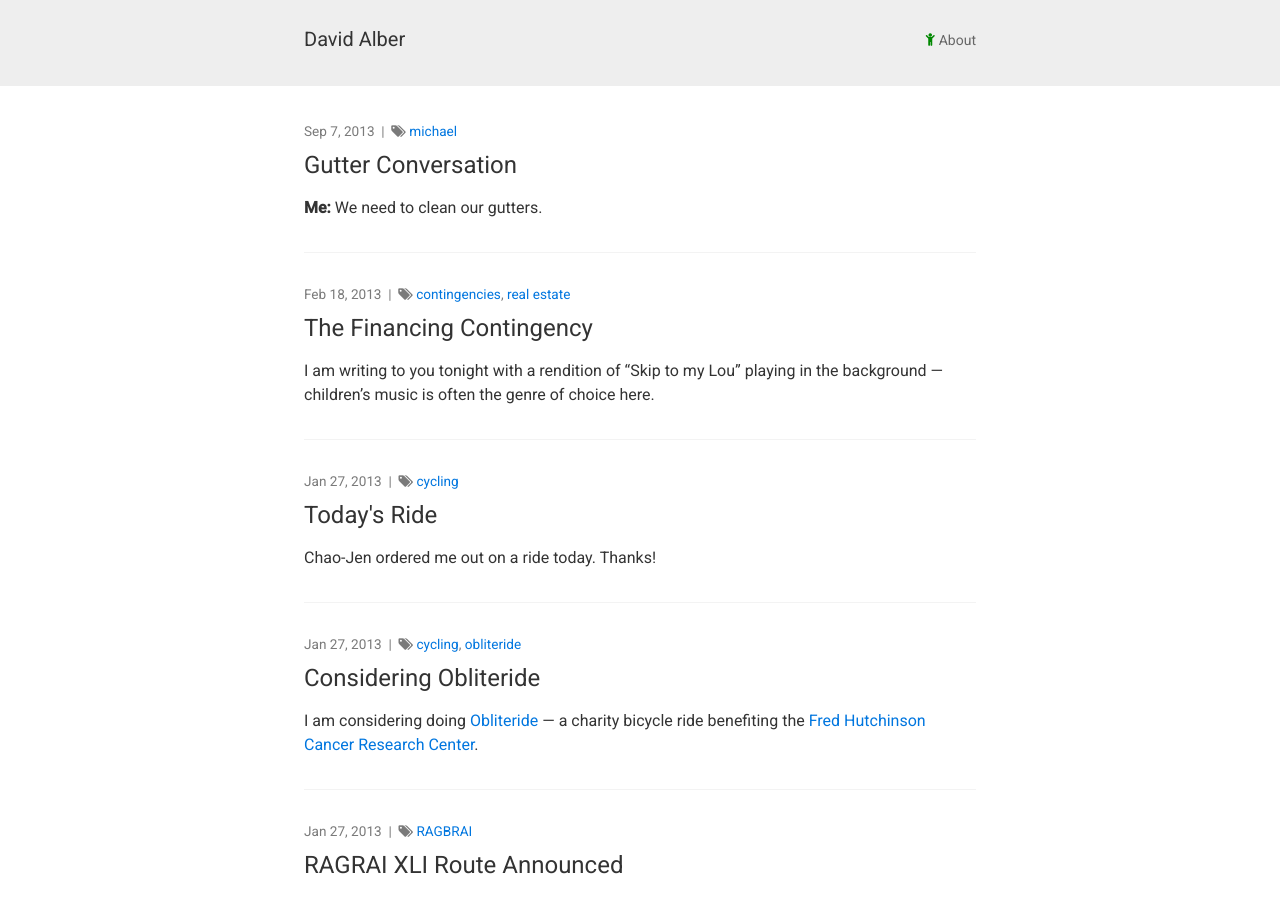
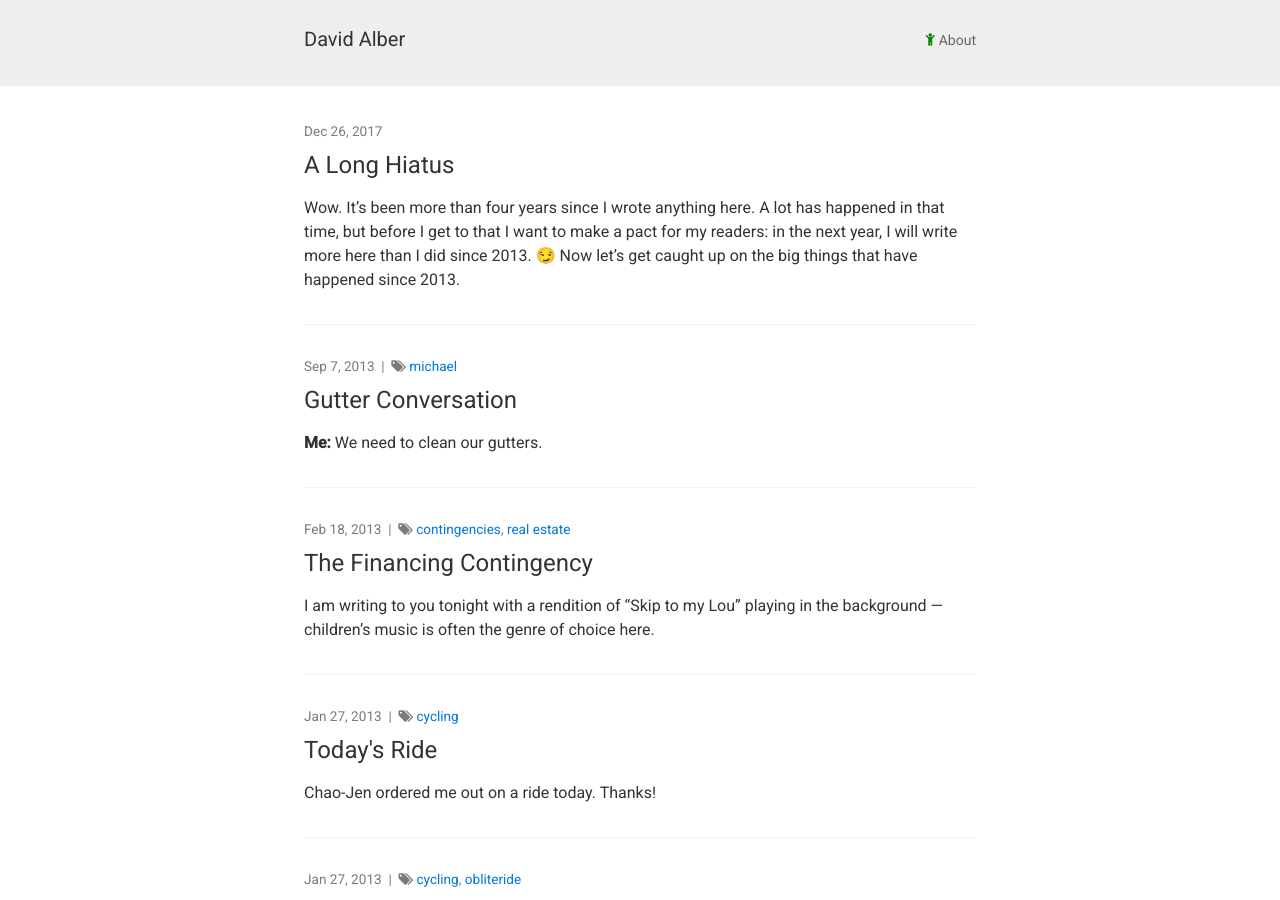
Before and after one commit to davidalber/davidalber.github.io, a Jekyll site: the page built from index.html, in a window 1280 px wide and 900 px high. Built offline with Jekyll 4.4.1, drawn with Linux system fonts in a browser that asks for light colours; emoji names are drawn with the system emoji font; the list of posts is cut into pages by our own code; some of the changed text lies outside the part shown.

Commit message:
Adding post

```diff
--- a/_drafts/a-long-hiatus.md
+++ b/_posts/2017-12-26-a-long-hiatus.md
@@ -1,7 +1,7 @@
 ---
 layout:     post
 title:      A Long Hiatus
-tags:       []
+date:       2017-12-26 10:21
 ---
 
 Wow. It's been more than four years since I wrote anything here. A lot
```
